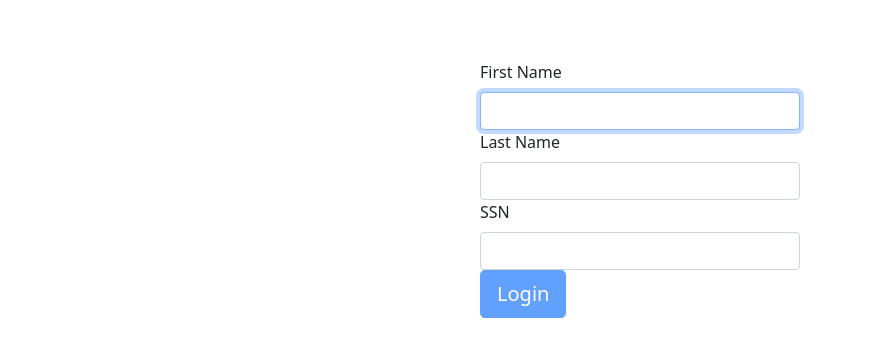
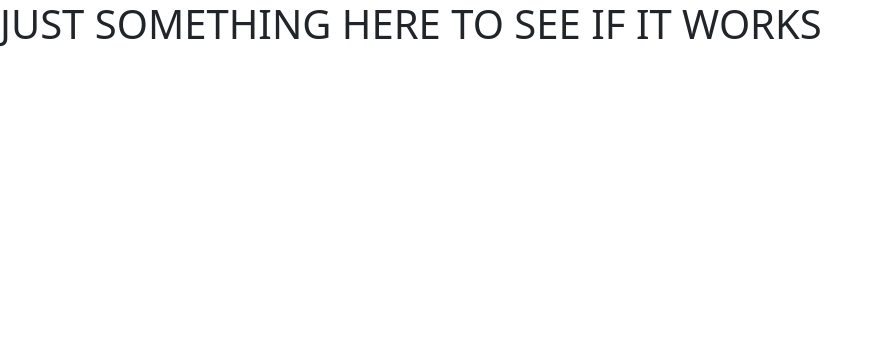
Before and after one commit to DalisaNguyen/CPSC454Project, a React (Create React App) app in the folder my-app/: page /voted in a window 1280 px wide. Shown: the top 356 px of the page, without its empty margins (0-883 px from the left). Built offline with nearby package versions, Linux system fonts and the light colour scheme.

Commit message:
Moving to different page
We are able to move to a different page after clicking on the login button

```diff
--- a/my-app/src/App.js
+++ b/my-app/src/App.js
@@ -1,13 +1,26 @@
 import Login from './containers/Login/Login';
 import './containers/Login/Login.css';
+import Candidates from "./containers/Candidates/Candidates";
+import Voted from './containers/Voted/Voted';
+import {BrowserRouter as Router, Route, Switch} from "react-router-dom";
+
+
 
 function App() {
   return (
-    <div className="App">
-      <header className="App-header">
-       <Login/>
-      </header>
-    </div>
+      <div className="App">
+        <header className="App-header">
+          <Router>
+            <Switch>
+              <Route exact path="/candidates" component={Candidates}/>
+              <Route exact path="/voted" component={Voted} />
+              <Route path="/">
+                <Login />
+              </Route>
+            </Switch>
+          </Router>
+        </header>
+      </div>
   );
 }
 
--- /dev/null
+++ b/my-app/src/containers/Voted/Voted.js
@@ -0,0 +1,11 @@
+import React from "react";
+
+const Voted = () => {
+  return (
+    <div>
+      <h1> JUST SOMETHING HERE TO SEE IF IT WORKS </h1>
+    </div>
+  );
+};
+
+export default Voted;
```
